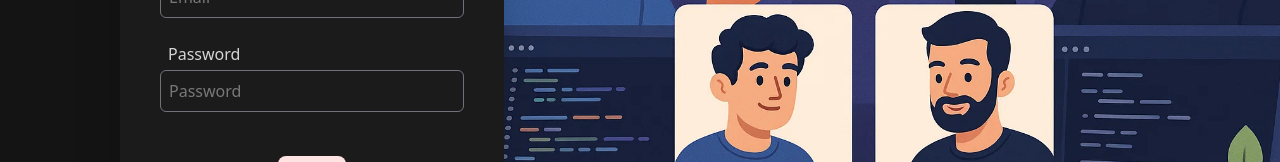
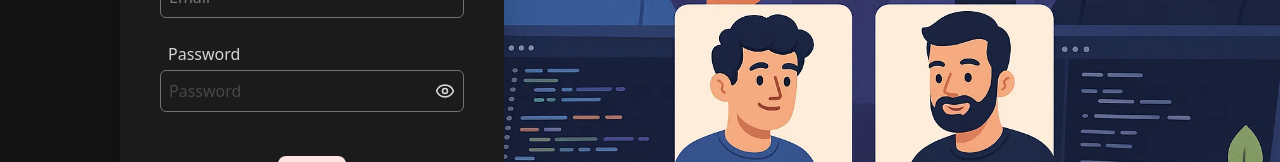
Before and after one commit to opdsbanasya/devBandhan, a React (Vite) app in the folder frontend/: page /login in a window 1280 px wide. Shown: the part 446-608 px from the top of the page. Built offline with nearby package versions, Linux system fonts and the light colour scheme; no server answers.

Commit message:
toggle hide and show password

```diff
--- a/frontend/src/Components/ui/Login.jsx
+++ b/frontend/src/Components/ui/Login.jsx
@@ -1,4 +1,4 @@
-import React, { useRef } from "react";
+import React, { useRef, useState } from "react";
 import { BorderBeam } from "../magicui/border-beam";
 import { Link, useNavigate } from "react-router-dom";
 import { loginDataValiadation } from "@/utils/validation";
@@ -7,13 +7,14 @@ import { useDispatch } from "react-redux";
 import { addUser } from "../../store/userSlice";
 import { BASE_URL } from "@/utils/constants";
 import bgImageloginDesktop from "../../assets/bgImageDesktop.webp";
-import bgImageloginMobile from "../../assets/bgImageMobile.webp";
+import { Eye, EyeOff } from "lucide-react";
 
 const Login = () => {
   const email = useRef();
   const password = useRef();
   const dispatch = useDispatch();
   const navigate = useNavigate();
+  const [inputType, setInputType] = useState("password");
 
   const handleLogin = async (e) => {
     e.preventDefault();
@@ -90,14 +91,35 @@ const Login = () => {
                   >
                     Password
                   </label>
+                  <div className="w-full flex items-center justify-between border border-zinc-500 rounded-sm focus-within:border-zinc-400">
                     <input
-                    type="password"
+                      type={inputType}
                       placeholder="Password"
                       id="password"
                       name="password"
                       ref={password}
-                    className="p-2 md:p-4 xl:p-2 border border-zinc-500 outline-none rounded-sm focus-within:border-zinc-400 text-[14px] md:text-lg lg:text-2xl xl:text-base"
+                      required
+                      className="flex-1 text-zinc-500 p-2 md:p-4 xl:p-2 outline-none focus-within:text-white text-[14px] md:text-lg lg:text-2xl xl:text-base"
                     />
+                    {inputType === "password" && (
+                      <button
+                        type="button"
+                        className="px-2 py-2 rounded-full cursor-pointer transition-colors duration-200 flex-shrink-0"
+                        onClick={(e) => setInputType("text")}
+                      >
+                        <Eye className="w-4 h-4 sm:w-5 sm:h-5" />
+                      </button>
+                    )}
+                    {inputType === "text" && (
+                      <button
+                        type="button"
+                        className="px-2 py-2 rounded-full cursor-pointer transition-colors duration-200 flex-shrink-0"
+                        onClick={(e) => setInputType("password")}
+                      >
+                        <EyeOff className="w-4 h-4 sm:w-5 sm:h-5" />
+                      </button>
+                    )}
+                  </div>
 
                   <button
                     className="px-2 md:px-3 lg:px-5 xl:px-3 py-1 md:py-2 lg:py-3 xl:py-2 text-sm md:text-base lg:text-2xl xl:text-base text-red-500 bg-red-100 w-fit mx-auto rounded-md font-semibold cursor-pointer mt-5 md:mt-10"
```
Lines whose indentation alone changed are shown as unchanged.
